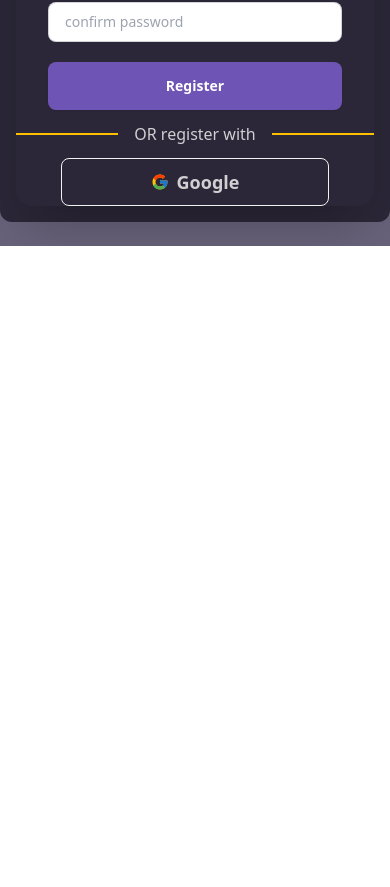
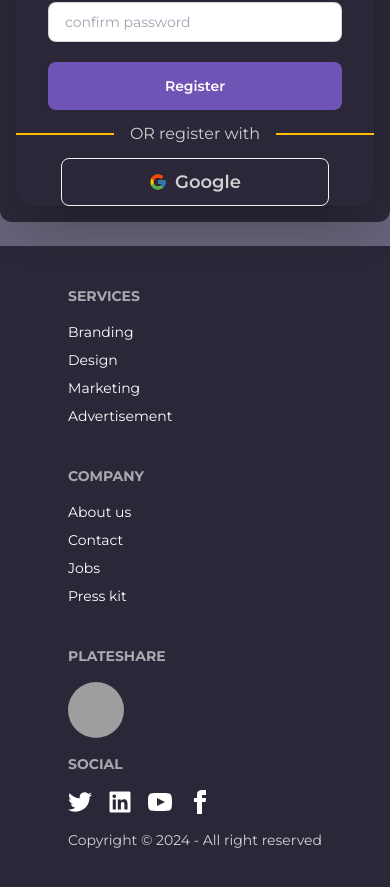
Before and after one commit to AnkonChy/plate-share-client, a React (Vite) app: page /register in a window 390 px wide. Shown: the part 859-1746 px from the top of the page. Before the commit the page ends 1105 px from the top, so only its background shows below. Built offline with nearby package versions, Linux system fonts and the light colour scheme; no server answers; grey boxes are pictures that could not be loaded.

Commit message:
donation section added in homepage, footer section,error page & readme file added

```diff
--- a/index.html
+++ b/index.html
@@ -2,11 +2,15 @@
 <html lang="en" data-theme="light">
   <head>
     <meta charset="UTF-8" />
-    <link rel="icon" type="image/svg+xml" href="/vite.svg" />
+    <link
+      rel="icon"
+      type="image/svg+xml"
+      href="https://i.ibb.co.com/ZMzp4wR/slider6.jpg"
+    />
     <meta name="viewport" content="width=device-width, initial-scale=1.0" />
     <title>PlateShare</title>
   </head>
-  <body className="font-poppins">
+  <body>
     <div id="root"></div>
     <script type="module" src="/src/main.jsx"></script>
   </body>
--- /dev/null
+++ b/src/components/Donation/Donation.jsx
@@ -0,0 +1,49 @@
+import axios from "axios";
+import React, { useEffect, useState } from "react";
+
+const Donation = () => {
+  const [donation, setDonation] = useState([]);
+
+  useEffect(() => {
+    axios
+      .get(`${import.meta.env.VITE_API_URL}/donation`)
+      .then((res) => setDonation(res.data));
+  }, []);
+  return (
+    <div className="w-10/12 mx-auto">
+      <h1 className=" animate__animated animate__fadeInLeft text-3xl md:text-4xl lg:text-5xl font-bold text-center">
+        You can save them
+      </h1>
+      <div className="grid md:grid-cols-3 gap-6 my-10">
+        {donation.map((singleDonation) => (
+          <div
+            key={singleDonation._id}
+            className="card card-compact bg-base-100 shadow-xl"
+          >
+            <figure>
+              <img
+                className="object-cover"
+                src={singleDonation.image}
+                alt="Shoes"
+              />
+            </figure>
+            <div className="card-body">
+              <h2 className="card-title">{singleDonation.title}</h2>
+              <p>{singleDonation.description}</p>
+              <div className="flex justify-between my-4 items-center">
+                <p className="font-bold">
+                  Raised: $<span className="font-medium">{singleDonation.raised}</span>
+                </p>
+                <p className="font-bold">
+                  Goal: $<span className="font-medium">{singleDonation.goal}</span>
+                </p>
+              </div>
+            </div>
+          </div>
+        ))}
+      </div>
+    </div>
+  );
+};
+
+export default Donation;
--- /dev/null
+++ b/src/components/Footer/Footer.jsx
@@ -0,0 +1,75 @@
+import React from "react";
+import { FaLinkedin } from "react-icons/fa";
+import { Link } from "react-router-dom";
+const Footer = () => {
+  return (
+    <footer className="footer bg-[#2B2738] text-white p-10 justify-around">
+      <nav>
+        <h6 className="footer-title">Services</h6>
+        <a className="link link-hover">Branding</a>
+        <a className="link link-hover">Design</a>
+        <a className="link link-hover">Marketing</a>
+        <a className="link link-hover">Advertisement</a>
+      </nav>
+      <nav>
+        <h6 className="footer-title">Company</h6>
+        <a className="link link-hover">About us</a>
+        <a className="link link-hover">Contact</a>
+        <a className="link link-hover">Jobs</a>
+        <a className="link link-hover">Press kit</a>
+      </nav>
+      <nav>
+        <h6 className="footer-title">PlateShare</h6>
+        <img
+          className="w-14 h-14 rounded-full object-cover"
+          src="https://i.ibb.co.com/M2Sz8RG/pexels-julia-m-cameron-6994982.jpg"
+          alt=""
+        />
+        <h6 className="footer-title mt-2">Social</h6>
+        <div className="grid grid-flow-col gap-4">
+          <Link to="https://x.com/AnkonChy2682">
+            <svg
+              xmlns="http://www.w3.org/2000/svg"
+              width="24"
+              height="24"
+              viewBox="0 0 24 24"
+              className="fill-current"
+            >
+              <path d="M24 4.557c-.883.392-1.832.656-2.828.775 1.017-.609 1.798-1.574 2.165-2.724-.951.564-2.005.974-3.127 1.195-.897-.957-2.178-1.555-3.594-1.555-3.179 0-5.515 2.966-4.797 6.045-4.091-.205-7.719-2.165-10.148-5.144-1.29 2.213-.669 5.108 1.523 6.574-.806-.026-1.566-.247-2.229-.616-.054 2.281 1.581 4.415 3.949 4.89-.693.188-1.452.232-2.224.084.626 1.956 2.444 3.379 4.6 3.419-2.07 1.623-4.678 2.348-7.29 2.04 2.179 1.397 4.768 2.212 7.548 2.212 9.142 0 14.307-7.721 13.995-14.646.962-.695 1.797-1.562 2.457-2.549z"></path>
+            </svg>
+          </Link>
+          <Link to="https://www.linkedin.com/in/ankonchybd/">
+            <FaLinkedin className="text-2xl" />
+          </Link>
+          <a>
+            <svg
+              xmlns="http://www.w3.org/2000/svg"
+              width="24"
+              height="24"
+              viewBox="0 0 24 24"
+              className="fill-current"
+            >
+              <path d="M19.615 3.184c-3.604-.246-11.631-.245-15.23 0-3.897.266-4.356 2.62-4.385 8.816.029 6.185.484 8.549 4.385 8.816 3.6.245 11.626.246 15.23 0 3.897-.266 4.356-2.62 4.385-8.816-.029-6.185-.484-8.549-4.385-8.816zm-10.615 12.816v-8l8 3.993-8 4.007z"></path>
+            </svg>
+          </a>
+          <a>
+            <svg
+              xmlns="http://www.w3.org/2000/svg"
+              width="24"
+              height="24"
+              viewBox="0 0 24 24"
+              className="fill-current"
+            >
+              <path d="M9 8h-3v4h3v12h5v-12h3.642l.358-4h-4v-1.667c0-.955.192-1.333 1.115-1.333h2.885v-5h-3.808c-3.596 0-5.192 1.583-5.192 4.615v3.385z"></path>
+            </svg>
+          </a>
+        </div>
+        <p className="text-gray-300 py-2">
+          Copyright © {new Date().getFullYear()} - All right reserved
+        </p>
+      </nav>
+    </footer>
+  );
+};
+
+export default Footer;
--- a/src/components/Slider/Slider.jsx
+++ b/src/components/Slider/Slider.jsx
@@ -25,14 +25,21 @@ const Slider = () => {
     >
       <SwiperSlide>
         <img
-          className="w-full lg:h-[600px] object-cover"
+          className="w-full h-96 lg:h-[600px] object-cover"
           src="https://i.ibb.co.com/jrpSZyr/slider2.jpg"
           alt=""
         />
       </SwiperSlide>
       <SwiperSlide>
         <img
-          className="w-full lg:h-[600px] object-cover"
+          className="w-full h-96 lg:h-[600px] object-cover"
+          src="https://i.ibb.co.com/bJKvMBW/AA-20231222-33249874-33249859-FOOD-AID-TO-FAMILIES-DISPLACED-TO-SOUTHERN-GAZA-AMID-ISRAELI-ATTACKS.webp"
+          alt=""
+        />
+      </SwiperSlide>
+      <SwiperSlide>
+        <img
+          className="w-full h-96 lg:h-[600px] object-cover"
           src="https://i.ibb.co.com/2sRqtxn/slider4.jpg"
           alt=""
         />
--- a/src/components/TopDonator/TopDonator.jsx
+++ b/src/components/TopDonator/TopDonator.jsx
@@ -19,7 +19,7 @@ const TopDonator = () => {
       <h1 className=" animate__animated animate__fadeInLeft text-3xl md:text-4xl lg:text-5xl font-bold">
         Top Donator
       </h1>
-      <div className="grid grid-cols-1 md:grid-cols-2 lg:grid-cols-3 gap-6 mt-14">
+      <div className="grid grid-cols-1 md:grid-cols-2 lg:grid-cols-3 gap-16 mt-14">
         {topDonator.map((donator) => (
           <div
             key={donator._id}
--- a/src/index.css
+++ b/src/index.css
@@ -1,4 +1,4 @@
-@import url("https://fonts.googleapis.com/css2?family=Poppins:ital,wght@0,100;0,200;0,300;0,400;0,500;0,600;0,700;0,800;0,900;1,100;1,200;1,300;1,400;1,500;1,600;1,700;1,800;1,900&display=swap");
+@import url("https://fonts.googleapis.com/css2?family=Montserrat:ital,wght@0,100..900;1,100..900&family=Poppins:ital,wght@0,100;0,200;0,300;0,400;0,500;0,600;0,700;0,800;0,900;1,100;1,200;1,300;1,400;1,500;1,600;1,700;1,800;1,900&display=swap");
 @tailwind base;
 @tailwind components;
 @tailwind utilities;
--- a/src/layouts/MainLayout/MainLayout.jsx
+++ b/src/layouts/MainLayout/MainLayout.jsx
@@ -3,15 +3,17 @@ import Navbar from "../../components/Navbar/Navbar";
 import { Outlet } from "react-router-dom";
 import { ToastContainer } from "react-toastify";
 import "react-toastify/dist/ReactToastify.css";
+import Footer from "../../components/Footer/Footer";
 
 const MainLayout = () => {
   return (
-    <div>
+    <div className="font-montserrat">
       <div>
         <Navbar></Navbar>
         <div>
           <Outlet></Outlet>
         </div>
+        <Footer></Footer>
         <ToastContainer />
       </div>
     </div>
--- /dev/null
+++ b/src/pages/ErrorPage/ErrorPage.jsx
@@ -0,0 +1,23 @@
+import React from "react";
+import { Link, useRouteError } from "react-router-dom";
+const ErrorPage = () => {
+    const error = useRouteError();
+  return (
+    <div className="flex items-center justify-center h-screen bg-gray-100 p-4">
+      <div className="bg-white shadow-lg rounded-lg p-8 max-w-md text-center">
+        <h1 className="text-4xl font-bold text-red-600 mb-4">Oops!</h1>
+        <p className="text-lg text-gray-700 mb-2">
+          Sorry, an unexpected error has occurred.
+        </p>
+        <p className="text-gray-500 italic">
+          <i>{error.statusText || error.message}</i>
+        </p>
+        <Link to="/">
+          <button className="btn btn-success">Go back home</button>
+        </Link>
+      </div>
+    </div>
+  );
+};
+
+export default ErrorPage;
--- a/src/pages/Home/Home.jsx
+++ b/src/pages/Home/Home.jsx
@@ -2,6 +2,7 @@ import React from "react";
 import Slider from "../../components/Slider/Slider";
 import FeaturedFoods from "../../components/FeaturedFoods/FeaturedFoods";
 import TopDonator from "../../components/TopDonator/TopDonator";
+import Donation from "../../components/Donation/Donation";
 
 const Home = () => {
   return (
@@ -9,6 +10,7 @@ const Home = () => {
       <Slider></Slider>
       <FeaturedFoods></FeaturedFoods>
       <TopDonator></TopDonator>
+      <Donation></Donation>
     </div>
   );
 };
--- a/src/routes/Router.jsx
+++ b/src/routes/Router.jsx
@@ -10,11 +10,13 @@ import FoodRequest from "../pages/FoodRequest/FoodRequest";
 import PrivateRoute from "./PrivateRoute/PrivateRoute";
 import FoodDetails from "../pages/FoodDetails/FoodDetails";
 import UpdateFood from "../pages/UpdateFood/UpdateFood";
+import ErrorPage from "../pages/ErrorPage/ErrorPage";
 
 const router = createBrowserRouter([
   {
     path: "/",
     element: <MainLayout></MainLayout>,
+    errorElement: <ErrorPage></ErrorPage>,
     children: [
       {
         path: "/",
--- a/tailwind.config.js
+++ b/tailwind.config.js
@@ -5,6 +5,7 @@ export default {
     extend: {
       fontFamily: {
         poppins: ["Poppins"],
+        montserrat: ["Montserrat"],
       },
     },
   },
```
Also changed, not shown: 1 other file (tests, documents, lock files or other folders).
